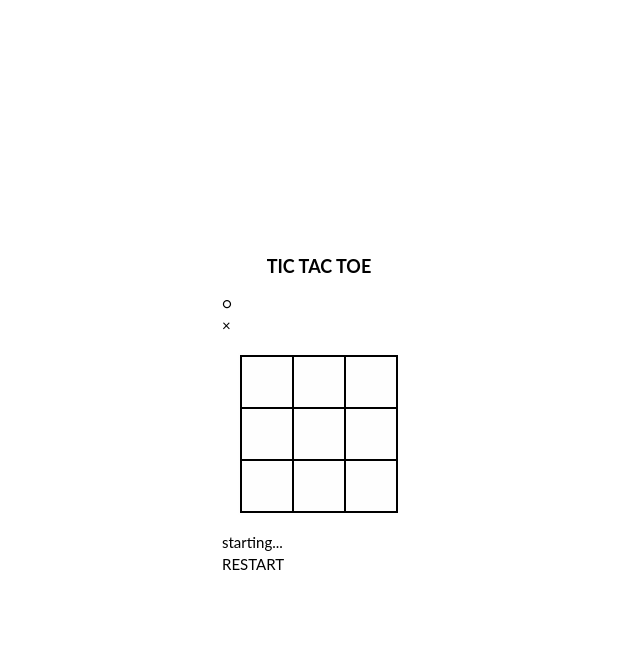
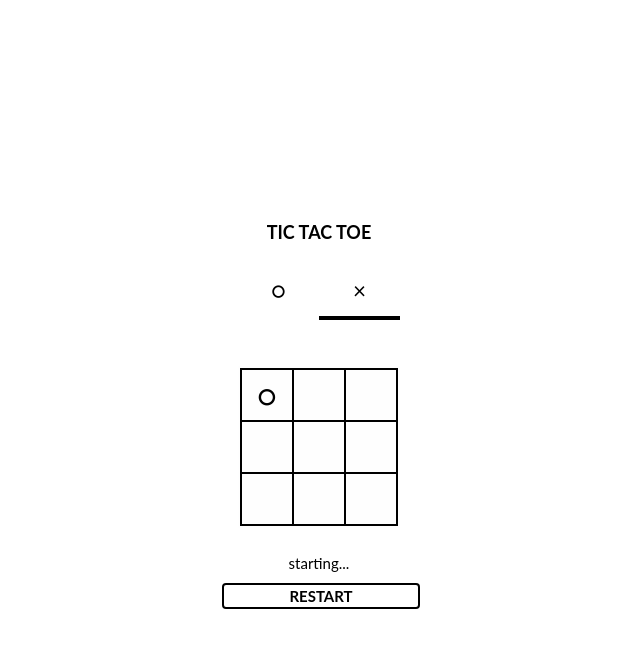
Before and after one commit to zzz-motsu/ws-0300-js-tic-tac-toe, a website: page index.html in a window 1280 px wide. Both pictures are taken after a click on the element 588 px from the left and 381 px from the top of the page. Shown: the whole page, without its empty margins (321-961 px from the left). Drawn offline with Linux system fonts and the light colour scheme.

Commit message:
js-commit

```diff
--- a/js/function.js
+++ b/js/function.js
@@ -0,0 +1,97 @@
+const context = {
+  handCount: 0,
+  isCircleTurn: true,
+  progress: true,
+  cells: new Array(9),
+  cellElements: document.querySelectorAll('.js-cell'),
+  circleElement: document.querySelector('.turn-item.circle'),
+  crossElement: document.querySelector('.turn-item.cross'),
+  stateMessageElement: document.querySelector('.js-state-message'),
+  restartButtonElement: document.querySelector('.js-restart')
+}
+
+const STATUSES = {
+  stating: 'starting...',
+  win: '%name% win!!',
+  draw: 'draw'
+}
+
+const ACTIVE_CLASSNAME = 'active'
+const CHARACTERS = {
+  circle: '○',
+  cross: '×'
+}
+
+const WINNING_PATTERNS = [
+  [0, 1, 2],
+  [3, 4, 5],
+  [6, 7, 8],
+  [0, 3, 6],
+  [1, 4, 7],
+  [2, 5, 8],
+  [0, 4, 8],
+  [2, 4, 6]
+]
+
+// 関数
+function toggleTurn({ isCircleTurn, circleElement, crossElement }) {
+  if(isCircleTurn) {
+    circleElement.classList.remove(ACTIVE_CLASSNAME)
+    crossElement.classList.add(ACTIVE_CLASSNAME)
+  } else {
+    circleElement.classList.add(ACTIVE_CLASSNAME)
+    crossElement.classList.remove(ACTIVE_CLASSNAME)
+  }
+}
+
+function checkWinner(context) {
+  return WINNING_PATTERNS.some(pattern => {
+    const { cells } = context
+    const first = cells[pattern[0]]
+    const second = cells[pattern[1]]
+    const third = cells[pattern[2]]
+    return first && first === second && first === third
+  })
+}
+
+function onClickCell(e) {
+  const { cells, progress, isCircleTurn, stateMessageElement } = context
+  const index = Number(e.target.getAttribute('data-key')) - 1
+  // ○×を書き込めるかチェック
+  if (cells[index] || !progress) {
+    return
+  }
+
+  // ○×を記入
+  const value = isCircleTurn ? CHARACTERS.circle : CHARACTERS.cross
+  e.target.innerHTML = value
+  cells[index] = value
+
+  // どちらかが勝ったケース
+  if (checkWinner(context, value, index)) {
+    context.progress = false
+    const message = isCircleTurn ? STATUSES.win.replace('%name%', CHARACTERS.circle) : STATUSES.win.replace('%name%', CHARACTERS.cross)
+    stateMessageElement.innerHTML = message
+    return
+  }
+
+  // ドローのケース
+  context.handCount++
+  if (context.handCount === 9) {
+    context.progress = false
+    stateMessageElement.innerHTML = STATUSES.draw
+    return
+  }
+
+  toggleTurn(context)
+  context.isCircleTurn = !context.isCircleTurn
+}
+
+function subscribe() {
+  context.cellElements.forEach(item => {
+    item.addEventListener('click', onClickCell)
+  })
+  context.restartButtonElement.addEventListener('click', () => location.reload())
+}
+
+subscribe()
--- a/stylesheets/sass/index.sass
+++ b/stylesheets/sass/index.sass
@@ -2,6 +2,9 @@
 @import 'variable'
 @import 'base'
 @import 'layout'
+@import 'state'
+@import 'modules/button'
+@import 'modules/turn'
 
 
 html
--- /dev/null
+++ b/stylesheets/sass/modules/button.sass
@@ -0,0 +1,9 @@
+.button
+  display: inline-block
+  border: 2px solid black
+  border-radius: 4px
+  transition: all 0.5 ease
+  font-weight: bold
+  width: 100%
+  text-align: center
+  cursor: pointer
--- a/stylesheets/sass/modules/turn.sass
+++ b/stylesheets/sass/modules/turn.sass
@@ -1,3 +1,7 @@
+.turn
+  display: flex
+  padding: 8px 16px
+
 .turn-item.active
   border-bottom: 4px solid black
 
```
Also changed, not shown: stylesheets/index.css, stylesheets/modules/turn.css (added).
